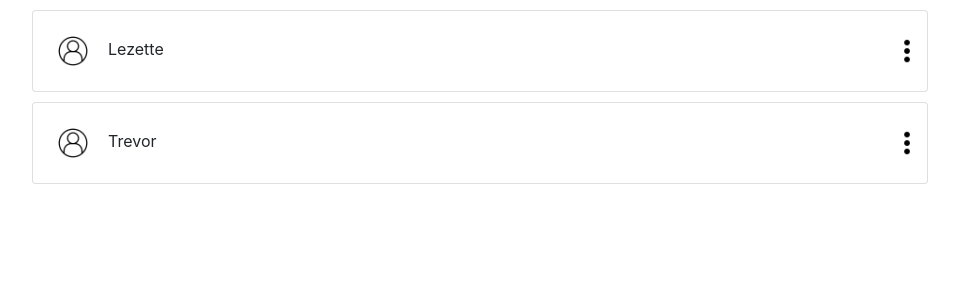
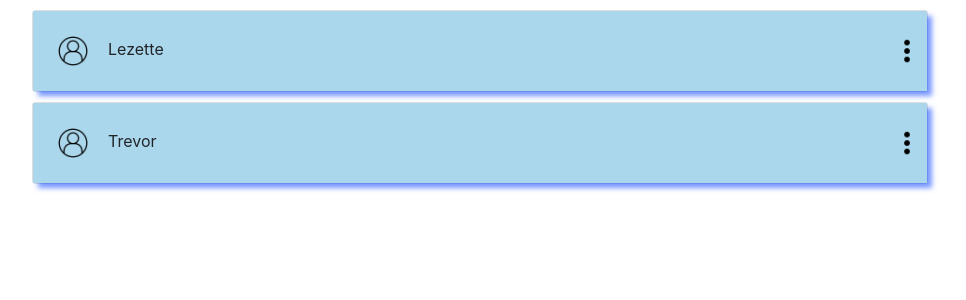
Before and after one commit to Kimcheemo/contactManager, a PHP site: page /contacts.html in a window 1280 px wide. Shown: the part 74-374 px from the top of the page, without its empty margins (160-1126 px from the left). Run offline with PHP 8.4, Linux system fonts and the light colour scheme; some libraries are stand-ins or nearby versions.

Commit message:
fuck this

```diff
--- a/styles.css
+++ b/styles.css
@@ -1,4 +1,6 @@
-
+.navbar{
+    background-color:#03a3ff;
+}
 .card {
 	margin: 10px 15%;
 }
@@ -26,6 +28,8 @@
   align-items: center;
   display: flex;
   padding: 5px;
+  background-color:rgb(170,215,236);
+  box-shadow: 5px 5px 5px rgba(0, 60, 255, 0.527);
 }
 
 .inputs {
```
